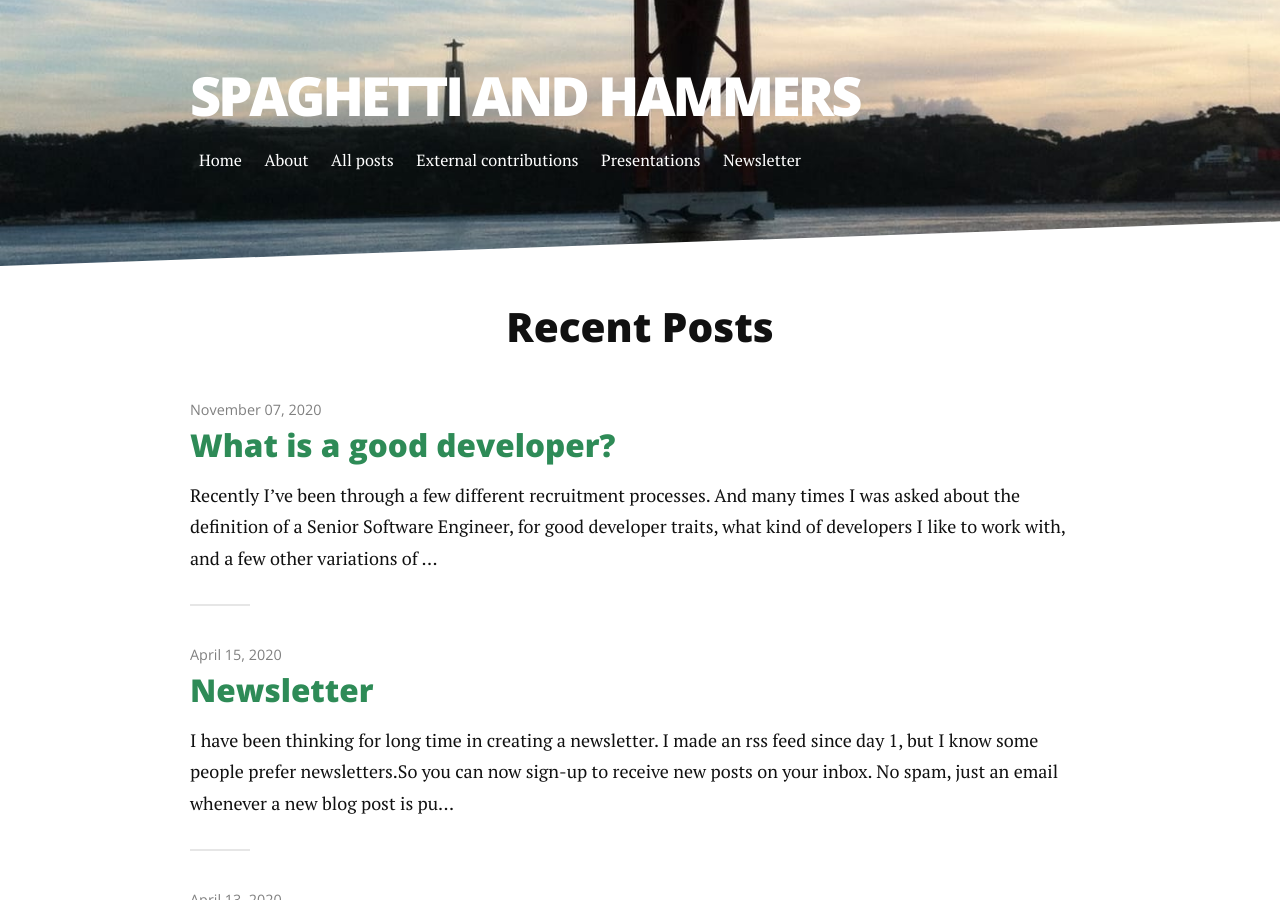
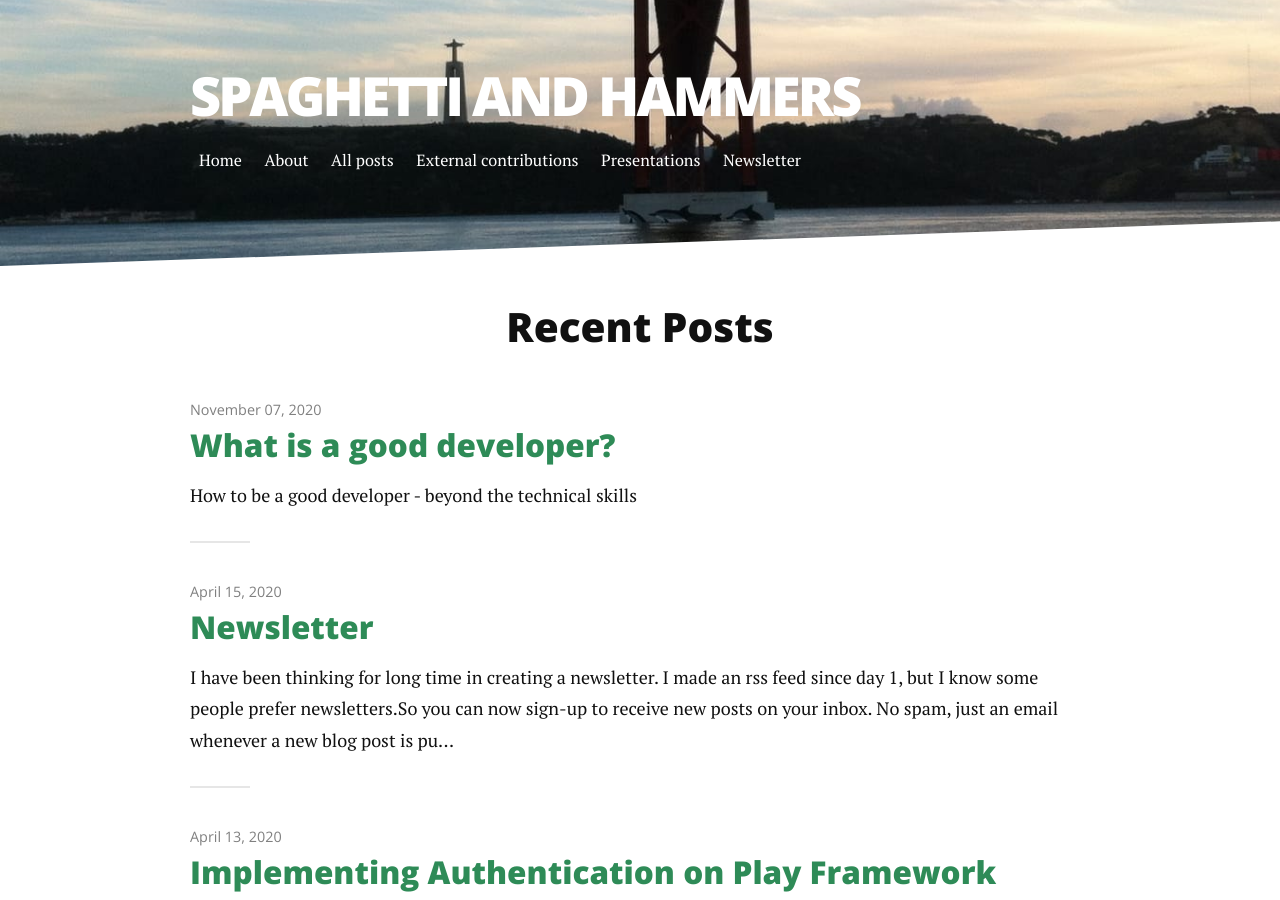
Before and after one commit to pedrorijo91/pedrorijo91.github.io, a Jekyll site: the page built from index.html, in a window 1280 px wide and 900 px high. Built offline with Jekyll 4.4.1, drawn with Linux system fonts in a browser that asks for light colours; the list of posts is cut into pages by our own code.

Commit message:
Add description to latest blog post - good dev

```diff
--- a/_posts/2020-11-07-what-is-a-good-developer.markdown
+++ b/_posts/2020-11-07-what-is-a-good-developer.markdown
@@ -4,6 +4,7 @@
 title: 'What is a good developer?'
 date: 2020-11-07 20:00:00
 image: super_developer.png
+description: 'How to be a good developer - beyond the technical skills'
 
 tags: [interview, development pratices]
 ---
```
